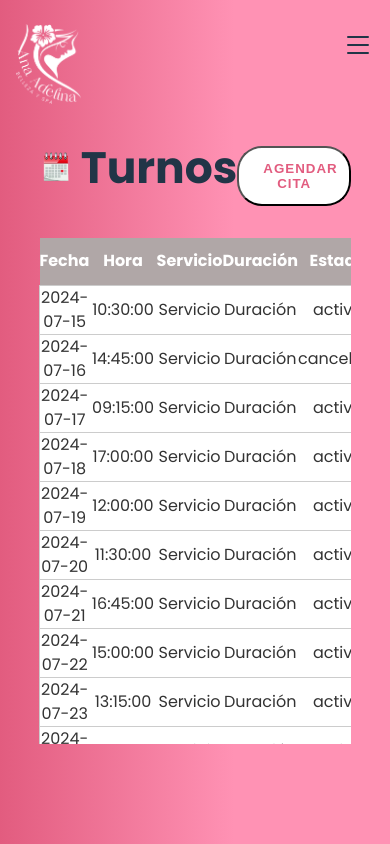
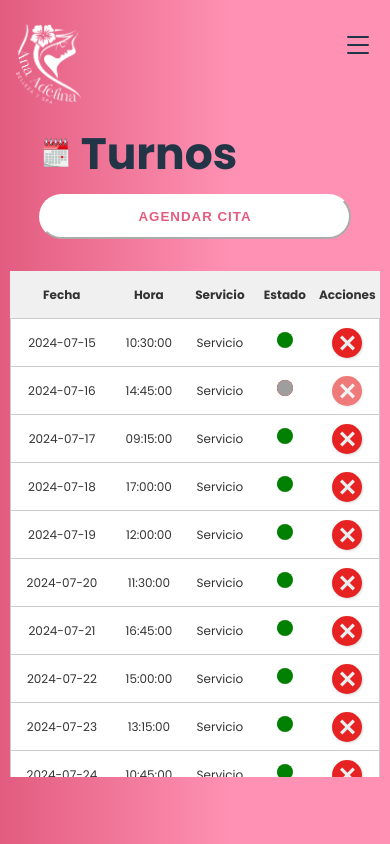
Before and after one commit to marianohilario/turnero-ana-adelina, a React (Vite) app in the folder front/: page / in a window 390 px wide. Built offline with nearby package versions, Linux system fonts and the light colour scheme; grey boxes are pictures that could not be loaded.

Commit message:
HW8 finished

```diff
--- a/front/src/components/Appointment/Appointment.jsx
+++ b/front/src/components/Appointment/Appointment.jsx
@@ -2,7 +2,6 @@ import CustomButton from "../CustomButton/CustomButton";
 import styles from "./Appointment.module.css";
 
 const Appointment = ({ date, time, status }) => {
-    console.log(status);
     const children = (
         <span className="icon">
             <svg
@@ -21,17 +20,24 @@ const Appointment = ({ date, time, status }) => {
             <td>{time}</td>
             <td>Servicio</td>
             <td>Duración</td>
-            <td>{status}</td>
             <td>
-                {status !== "cancelled" ? (
-                    <CustomButton
-                        className={styles.cancelBtn}
-                        text={"cancel"}
-                        children={children}
-                    />
-                ) : (
-                    ""
-                )}
+                <span
+                    className={
+                        status === "cancelled"
+                            ? styles.cancelledStatus
+                            : styles.activeStatus
+                    }
+                >
+                    {status}
+                </span>
+            </td>
+            <td>
+                <CustomButton
+                    className={styles.cancelBtn}
+                    text={"Cancel"}
+                    children={children}
+                    disabled={status === "cancelled" ? true : false}
+                />
             </td>
         </tr>
     );
--- a/front/src/components/Appointment/Appointment.module.css
+++ b/front/src/components/Appointment/Appointment.module.css
@@ -10,6 +10,7 @@
     box-shadow: 1px 1px 3px rgba(0, 0, 0, 0.15);
     background: #e62222;
     position: relative;
+    margin-inline: auto;
 }
 
 .cancelBtn,
@@ -39,15 +40,15 @@
     fill: #eee;
 }
 
-.cancelBtn:hover {
+.cancelBtn:not(:disabled):hover {
     background: #ff3636;
 }
 
-.cancelBtn:hover span:first-child {
+.cancelBtn:not(:disabled):hover span:first-child {
     color: transparent;
 }
 
-.cancelBtn:hover span:last-child {
+.cancelBtn:not(:disabled):hover span:last-child {
     width: 150px;
     border-left: none;
     transform: translateX(0);
@@ -60,3 +61,95 @@
 .cancelBtn:active span:last-child svg {
     transform: scale(0.8);
 }
+
+.cancelBtn:disabled {
+    opacity: 0.6;
+    cursor: not-allowed;
+}
+
+.cancelledStatus {
+    background-color: red;
+    color: #fff;
+    display: inline-block;
+    width: 100px;
+    border-radius: 1rem;
+}
+
+.activeStatus {
+    background-color: green;
+    color: #fff;
+    display: inline-block;
+    width: 100px;
+    border-radius: 1rem;
+}
+
+@media (max-width: 1024px) {
+    .cancelBtn span:last-child {
+        opacity: 0;
+        visibility: hidden;
+        transform: translateX(90px);
+    }
+    .cancelBtn {
+        width: 90px;
+    }
+    .cancelBtn span:first-child {
+        transform: translateX(0);
+        margin-inline: auto;
+    }
+    .cancelBtn:not(:disabled):hover span:last-child {
+        opacity: 1;
+        visibility: visible;
+        width: 90px;
+        border-left: none;
+        transform: translateX(0);
+    }
+}
+
+@media (max-width: 800px) {
+    .cancelledStatus {
+        color: red;
+        width: 1rem;
+        height: 1rem;
+        overflow: hidden;
+        position: relative;
+    }
+
+    .cancelledStatus::before {
+        content: url("./close.svg");
+        position: absolute;
+        inset: 0 0 0 0;
+    }
+
+    .activeStatus {
+        color: green;
+        width: 1rem;
+        height: 1rem;
+        overflow: hidden;
+        position: relative;
+    }
+
+    .cancelBtn span:last-child {
+        opacity: 1;
+        visibility: visible;
+        transform: translateX(0px);
+        border-left: none;
+        width: 30px;
+        height: 30px;
+    }
+    .cancelBtn span:first-child {
+        opacity: 0;
+        visibility: hidden;
+    }
+    .cancelBtn {
+        width: 30px;
+        height: 30px;
+        border-radius: 50%;
+    }
+    .cancelBtn:not(:disabled):hover span:last-child {
+        opacity: 1;
+        visibility: visible;
+        width: 90px;
+        border-left: none;
+        transform: translateX(0);
+    }
+}
--- a/front/src/views/Appointments/Appointments.module.css
+++ b/front/src/views/Appointments/Appointments.module.css
@@ -41,6 +41,9 @@
     transition: border-color 0.25s;
     position: relative;
     overflow: hidden;
+    border-color: #fff;
+    border-width: 2px;
+    border-style: outset;
 }
 
 .appointmentBtn span {
@@ -77,6 +80,7 @@
     max-height: 60vh;
     color: #333;
     overflow-y: auto;
+    overflow-x: hidden;
 }
 
 .appointmentsTable {
@@ -85,9 +89,9 @@
 }
 
 .appointmentsTable thead {
-    background-color: rgb(176, 167, 167);
+    background-color: #f0f0f0;
     height: 3rem;
-    color: #fff;
+    color: #333;
     position: sticky;
     top: 0;
     z-index: 1;
@@ -102,6 +106,66 @@
     border: 1px solid #ccc;
 }
 
+.appointmentsTable tbody tr:hover {
+    background-color: #f0f0f0;
+}
+
 .appointmentsTable tbody tr td:last-child {
     width: 160px;
 }
+
+.appointmentsTableContainer {
+    scrollbar-width: thin;
+    scrollbar-color: #e25c7f #ff92b4;
+}
+
+.appointmentsTableContainer::-webkit-scrollbar {
+    width: 10px;
+}
+
+.appointmentsTableContainer::-webkit-scrollbar-track {
+    background: #ff92b4;
+}
+
+.appointmentsTableContainer::-webkit-scrollbar-thumb {
+    background-color: #e25c7f;
+    border-radius: 10px;
+    border: 3px solid #e25c7f;
+}
+
+.appointmentsTableContainer::-webkit-scrollbar-corner {
+    background: #ff92b4;
+}
+
+@media (max-width: 1024px) {
+    .appointmentsTable tbody tr td:last-child {
+        width: 100px;
+    }
+}
+
+@media (max-width: 820px) {
+    .appointmentsTableContainer {
+        width: 90%;
+        /* overflow-x: hidden; */
+    }
+}
+
+@media (max-width: 800px) {
+    .appointmentsTableContainer {
+        width: 95%;
+        overflow-x: auto;
+        font-size: 12px;
+    }
+    .appointmentsTable tbody tr td:last-child {
+        width: 65px;
+    }
+    .appointmentsTable tbody tr td:nth-child(4) {
+        display: none;
+    }
+    .appointmentsTable thead tr th:nth-child(4) {
+        display: none;
+    }
+    .appointmentsHeader {
+        flex-direction: column;
+    }
+}
--- a/front/src/views/Home/Home.module.css
+++ b/front/src/views/Home/Home.module.css
@@ -45,6 +45,9 @@
     transition: border-color 0.25s;
     position: relative;
     overflow: hidden;
+    border-color: #fff;
+    border-width: 2px;
+    border-style: outset;
 }
 
 .appointmentBtn span {
```
Also changed, not shown: front/public/close.svg (added).
